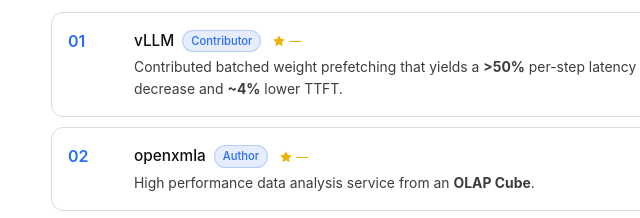
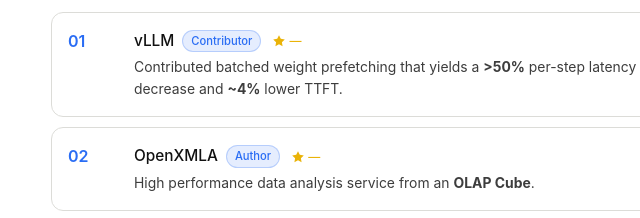
Before and after one commit to longwugit/longwugit.github.io, a plain HTML site: page index.html in a window 1280 px wide. Shown: the part 1222-1440 px from the top of the page, 413-1053 px from the left. Drawn offline with Linux system fonts and the light colour scheme; no server answers.

Commit message:
feat: update

```diff
--- a/index.html
+++ b/index.html
@@ -617,7 +617,7 @@
           <div class="idx">02</div>
           <div>
             <h3>
-              openxmla
+              OpenXMLA
               <span class="role-tag">Author</span>
               <span class="stars" aria-label="GitHub stars">
                 <svg viewBox="0 0 16 16" aria-hidden="true"><path d="M8 .25l2.39 4.84 5.34.78-3.86 3.77.91 5.32L8 12.45l-4.78 2.51.91-5.32L.27 5.87l5.34-.78L8 .25z"/></svg>
```
